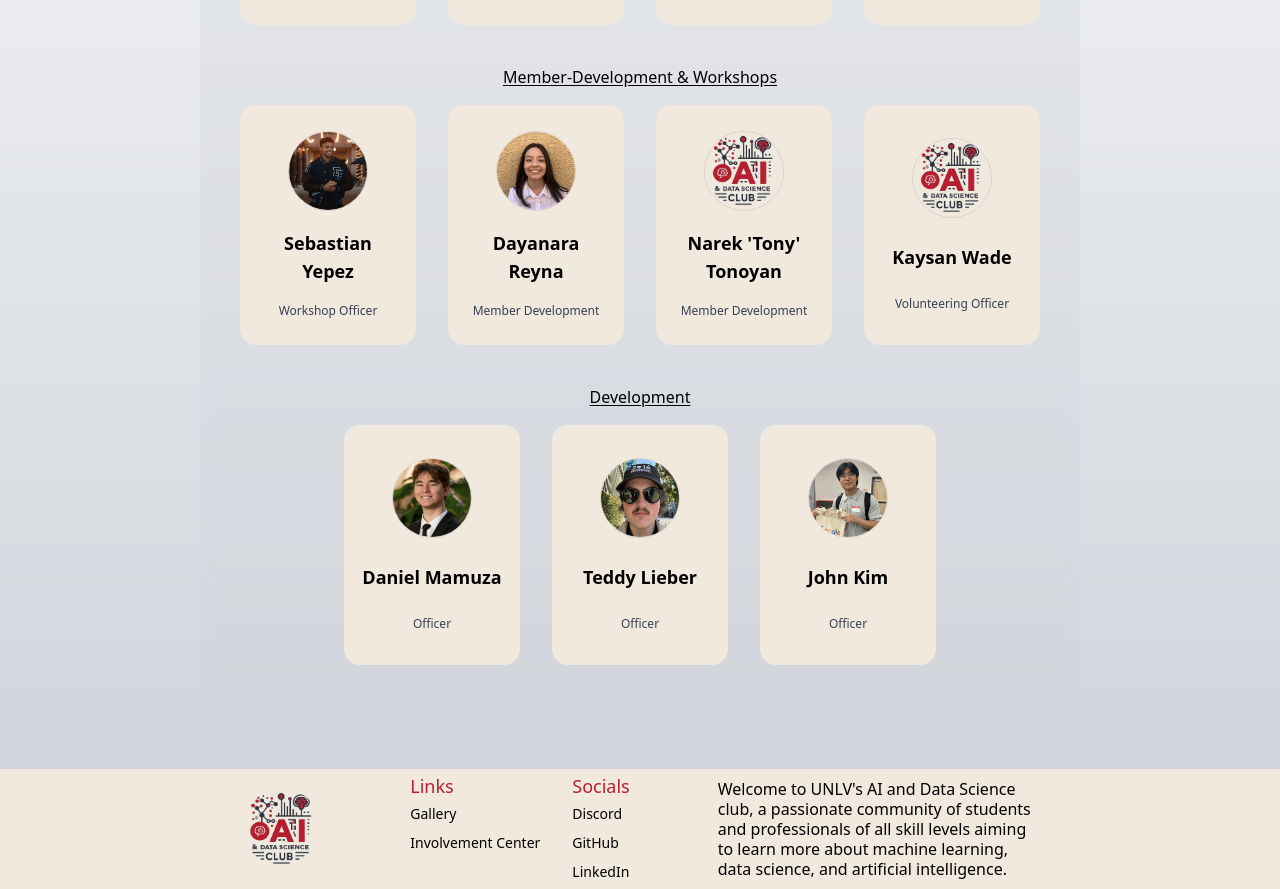
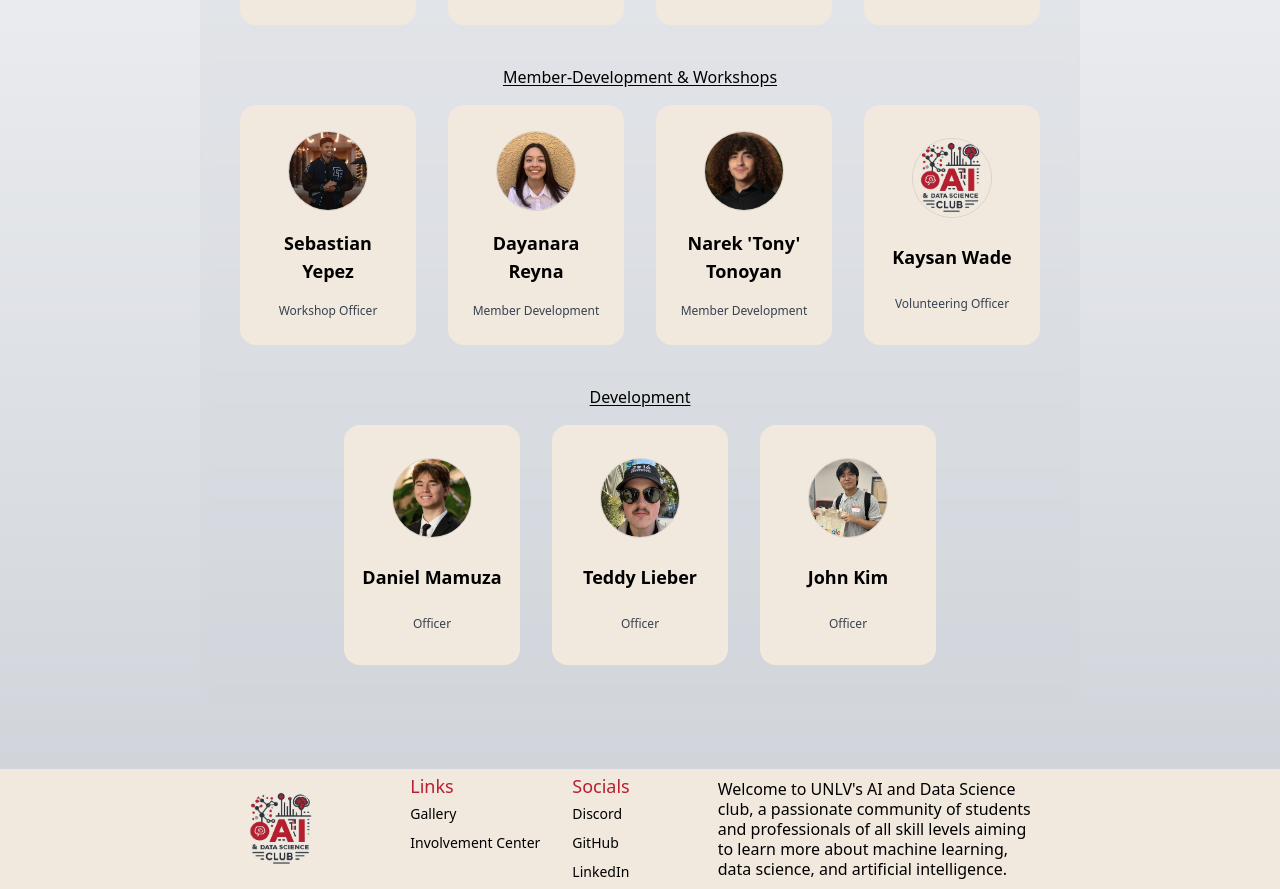
Before and after one commit to AIUNLV/website, a React (Create React App) app in the folder frontend/: page / in a window 1280 px wide. Shown: the part 2263-3152 px from the top of the page. Built offline with nearby package versions, Linux system fonts and the light colour scheme.

Commit message:
uploaded tony's photo

```diff
--- a/frontend/src/components/TeamCard.tsx
+++ b/frontend/src/components/TeamCard.tsx
@@ -7,6 +7,9 @@ interface TeamCardProps {
 const TeamCard = ({ member }: TeamCardProps) => {
   return (
     <a
+      target="_blank"
+      rel="noopener noreferrer"
+      aria-label={member.name}
       href={member.link}
       className="flex flex-col justify-evenly gap-2 items-center bg-secondary md:rounded-2xl rounded-lg md:w-44 w-32 md:h-60 h-48 duration-300 ease-in-out hover:scale-105 hover:shadow-xl p-4"
     >
--- a/frontend/src/data/members.ts
+++ b/frontend/src/data/members.ts
@@ -42,7 +42,7 @@ const development: Member[] = [
   {
     name: "Teddy Lieber",
     role: "Officer",
-    link: "https://www.linkedin.com/in/teddy-lieber-13bb16211/",
+    link: "https://www.linkedin.com/in/theodore-lieber-13bb16211/",
     src: "/members/teddy_lieber.webp",
   },
   {
@@ -97,7 +97,7 @@ const members_development: Member[] = [
     name: "Narek 'Tony' Tonoyan",
     role: "Member Development",
     link: "https://www.linkedin.com/in/narek-tonoyan-ba9838326/",
-    src: "/AIDataScience_Image.jpg",
+    src: "/members/tony_tonoyan.webp",
   },
   {
     name: "Kaysan Wade",
```
Also changed, not shown: frontend/public/members/tony_tonoyan.webp (added).
